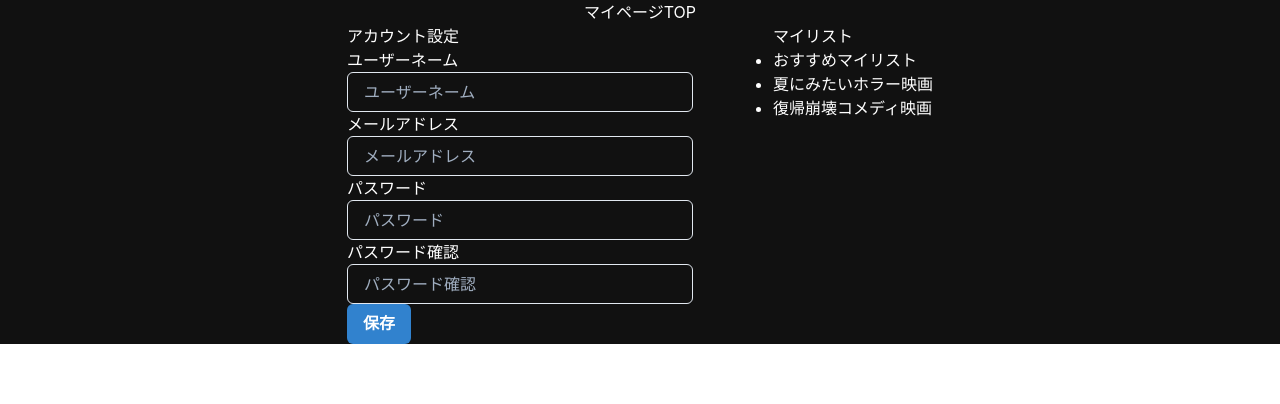
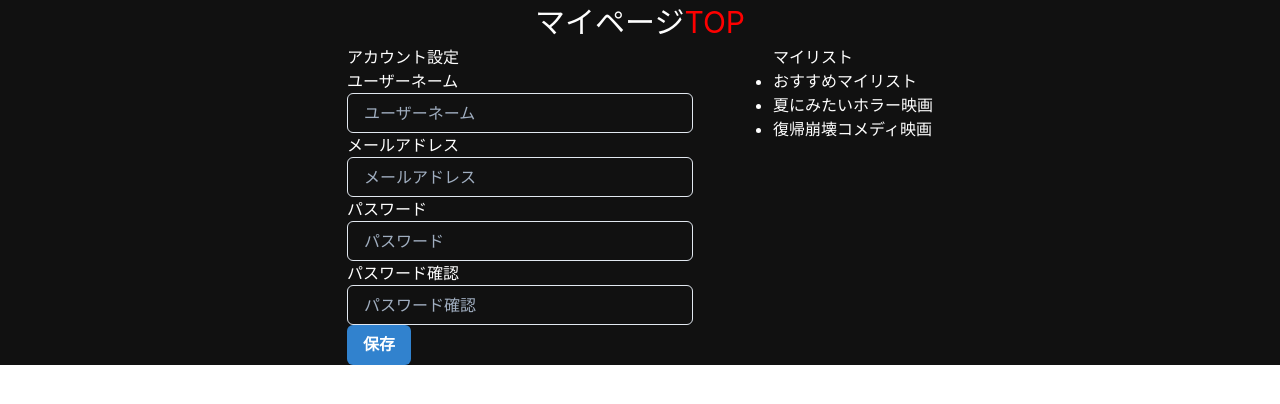
Before and after one commit to ShoheiTakei/movieShare, a React (Create React App) app: page /mypage in a window 1280 px wide. Shown: the top 404 px of the page. Built offline with nearby package versions, Linux system fonts and the light colour scheme.

Commit message:
navのstyle変更

```diff
--- a/src/components/templates/Header.tsx
+++ b/src/components/templates/Header.tsx
@@ -6,7 +6,7 @@ export const TopMenu = (props: any) => {
     <>
       <SNav>
         <h1>{props.children}</h1>
-        <Link to="/">TOP</Link>
+        <SLink to="/">TOP</SLink>
       </SNav>
     </>
   );
@@ -16,4 +16,9 @@ const SNav = styled.div`
   display: flex;
   justify-content: center;
   align-items: center;
+  font-size: 30px;
 `;
+
+const SLink = styled(Link)`
+  color: red;
+`;
```
